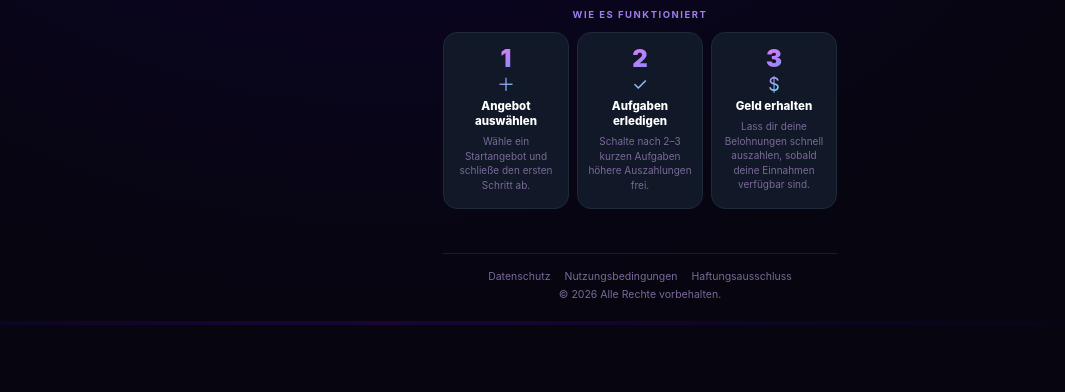
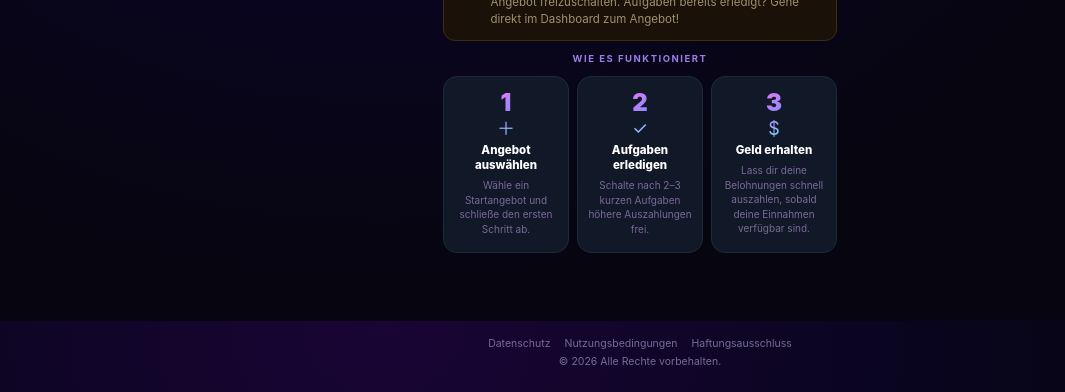
Before and after one commit to AndreiNegrila/BlockBlasterEARN, a plain HTML site: page index.html in a window 1280 px wide. Shown: the part 479-871 px from the top of the page, without its empty margins (0-1065 px from the left). Before the commit the page ends 804 px from the top, so only its background shows below. Drawn offline with Linux system fonts and the light colour scheme.

Commit message:
Update index.html

```diff
--- a/index.html
+++ b/index.html
@@ -33,7 +33,7 @@
     .page {
       width: 100%;
       max-width: 430px;
-      padding: 20px 18px 24px;
+      padding: 64px 18px 24px;
       display: flex;
       flex-direction: column;
       align-items: center;
@@ -156,7 +156,7 @@
       display: flex;
       gap: 8px;
       width: 100%;
-      margin-bottom: 24px;
+      margin-bottom: 0;
       align-items: stretch;
     }
     .step-card {
@@ -187,8 +187,7 @@
     /* FOOTER */
     footer {
       display: flex; flex-direction: column; align-items: center; gap: 5px;
-      margin-top: 8px; padding-top: 16px;
-      border-top: 1px solid #1f1640; width: 100%;
+      width: 100%;
     }
     .footer-links { display: flex; gap: 14px; flex-wrap: wrap; justify-content: center; }
     .footer-links a { font-size: 10.5px; color: var(--muted); text-decoration: none; }
@@ -282,6 +281,7 @@
     </div>
   </div>
 
+  <div style="height:60px;width:100%;"></div>
   <footer>
     <div class="footer-links">
       <a href="#">Datenschutz</a>
```
